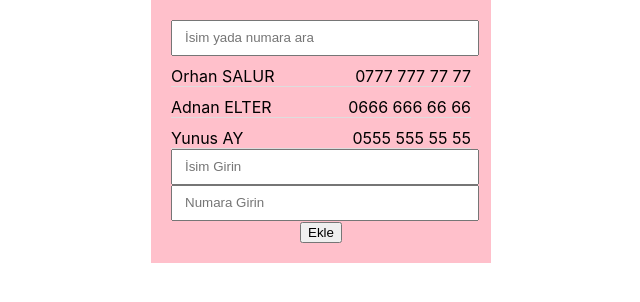
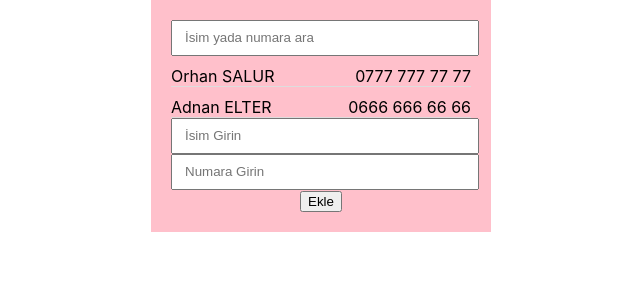
Before and after one commit to salurs/phone-book, a React (Create React App) app: page / in a window 1280 px wide. Shown: the top 302 px of the page, without its empty margins (319-959 px from the left). Built offline with nearby package versions, Linux system fonts and the light colour scheme.

Commit message:
contact states

```diff
--- a/src/components/contacts.js
+++ b/src/components/contacts.js
@@ -3,11 +3,22 @@
 import Form from "./form";
 
 class Contacts extends Component {
-  state = {};
+  state = {
+    contacts: [
+      {
+        name: "Orhan SALUR",
+        phone: "0777 777 77 77"
+      },
+      {
+        name: "Adnan ELTER",
+        phone: "0666 666 66 66"
+      }
+    ]
+  };
   render() {
     return (
       <div>
-        <List />
+        <List contacts={this.state.contacts} />
         <Form />
       </div>
     );
--- a/src/components/list.js
+++ b/src/components/list.js
@@ -1,8 +1,11 @@
 import React, { Component } from "react";
+import PropTypes from "prop-types";
 import "./list.css";
 
 class List extends Component {
-  state = {};
+  static propTypes = {
+    contacts: PropTypes.array.isRequired
+  };
   render() {
     return (
       <div className="listArea">
@@ -13,21 +16,15 @@
           placeholder={"İsim yada numara ara"}
         />
         <ul className="list">
-          <li>
-            <span className="name">Orhan SALUR</span>
-            <span className="phone">0777 777 77 77</span>
-            <span className="clearfix" />
-          </li>
-          <li>
-            <span className="name">Adnan ELTER</span>
-            <span className="phone">0666 666 66 66</span>
-            <span className="clearfix" />
-          </li>
-          <li>
-            <span className="name">Yunus AY</span>
-            <span className="phone">0555 555 55 55</span>
-            <span className="clearfix" />
-          </li>
+          {this.props.contacts.map(contact => {
+            return (
+              <li key={contact.phone}>
+                <span className="name">{contact.name}</span>
+                <span className="phone">{contact.phone}</span>
+                <span className="clearfix" />
+              </li>
+            );
+          })}
         </ul>
       </div>
     );
```
